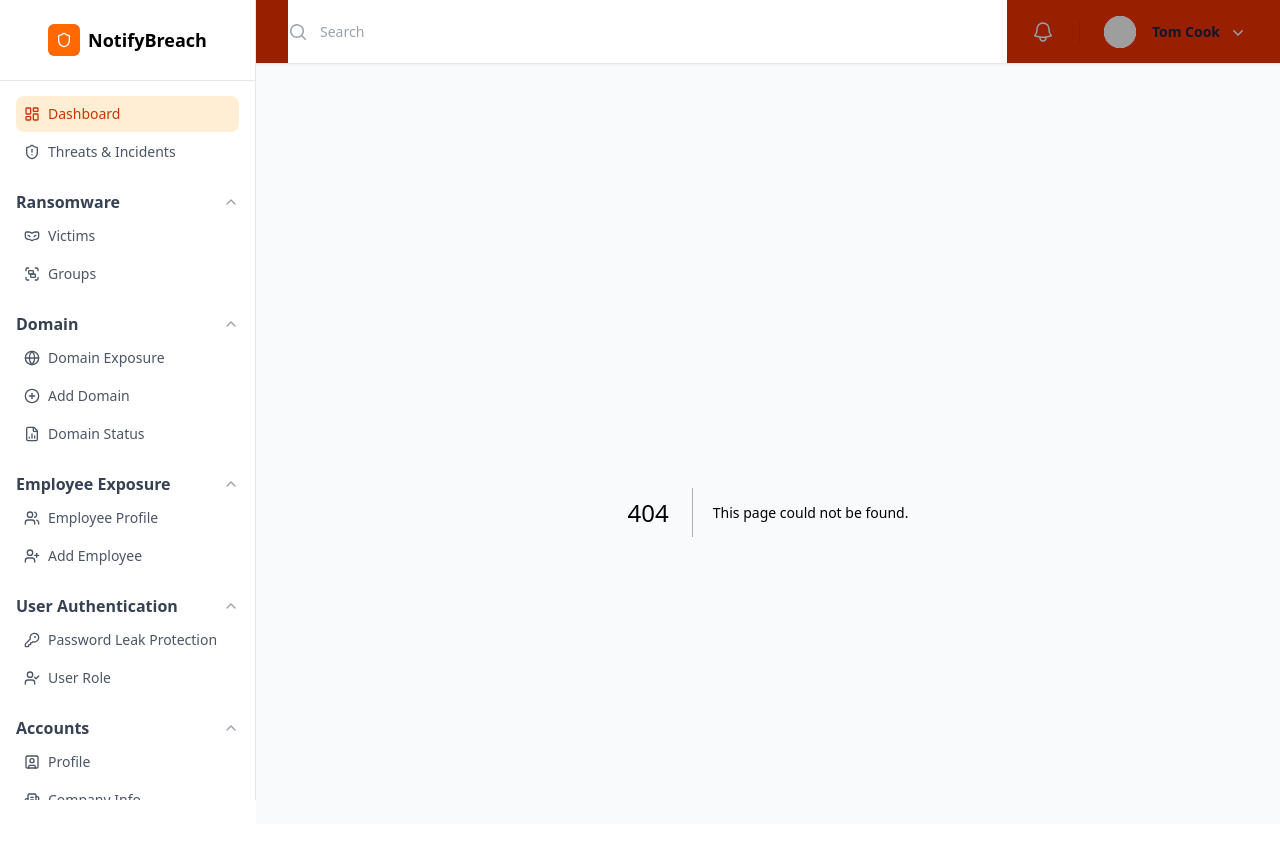
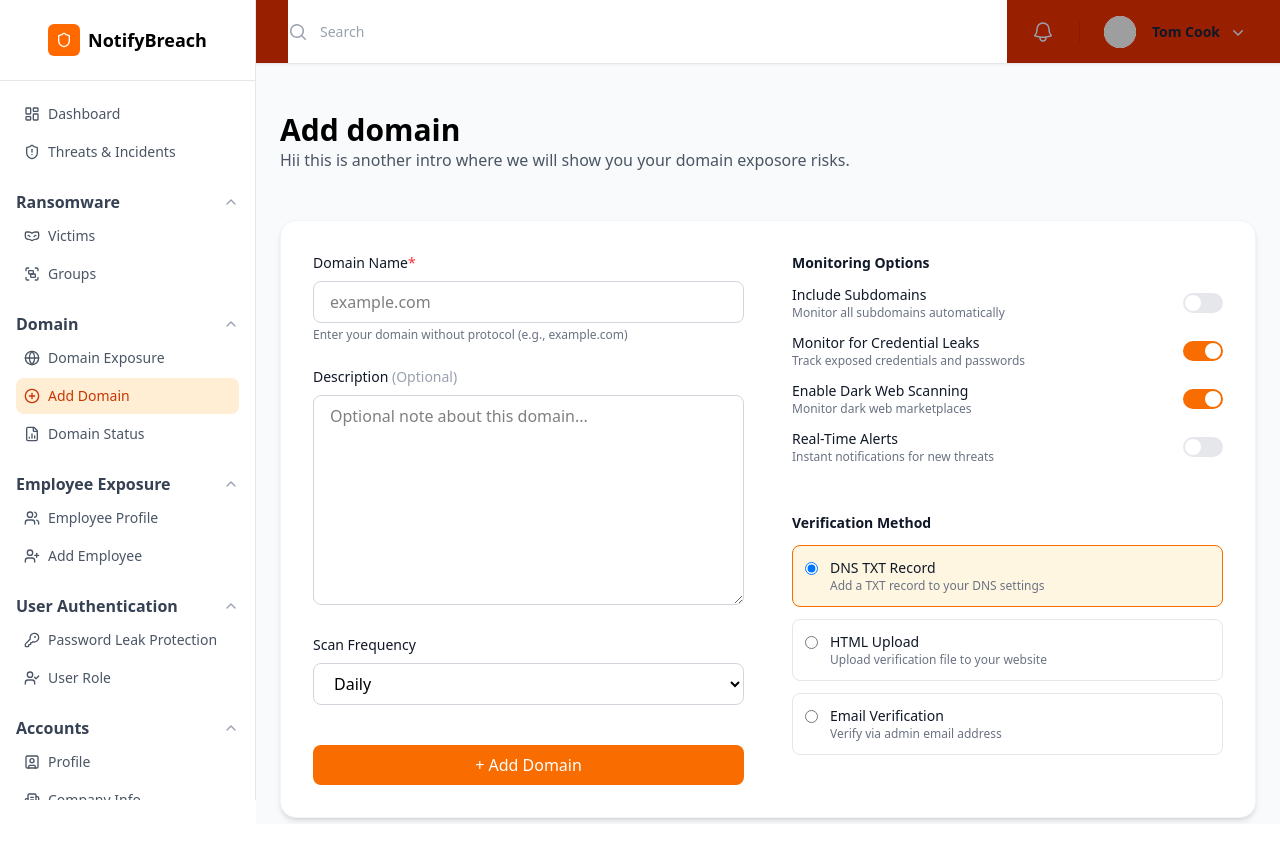
Before and after one commit to Kumarsj420/notify_dashboard, a Next.js app: page /add-domain in a window 1280 px wide. Before the commit this address had no page. Shown: the top 862 px of the page. After the commit the page ends 824 px from the top, so only its background shows below. Built offline with nearby package versions, Linux system fonts and the light colour scheme; grey boxes are pictures that could not be loaded.

Commit message:
sidebar updated, domain exposore page created

```diff
--- /dev/null
+++ b/app/add-domain/domain.tsx
@@ -0,0 +1,141 @@
+"use client";
+
+import { useState } from "react";
+import Title from "../components/Title";
+import Intro from "../components/Intro";
+import Card from "../components/Card";
+
+
+export default function Resume() {
+
+  return (
+    <>
+    <Title>Add domain</Title>
+    <Intro>Hii this is another intro where we will show you your domain exposore risks.</Intro>
+
+<Card>
+  <div className="flex gap-12">
+    <form className="space-y-6 flex-1">
+      {/* Domain Name */}
+      <div>
+        <label className="block text-sm font-medium text-sc-900 mb-2">
+          Domain Name<span className="text-red-500">*</span>
+        </label>
+        <input
+          type="text"
+          placeholder="example.com"
+          className="w-full border border-sc-300 rounded-lg px-4 py-2 focus:outline-none focus:ring-2 focus:ring-p-500"
+        />
+        <p className="text-xs text-sc-500 mt-1">
+          Enter your domain without protocol (e.g., example.com)
+        </p>
+      </div>
+
+      {/* Description */}
+      <div>
+        <label className="block text-sm font-medium text-sc-900 mb-2">
+          Description <span className="text-sc-400 text-sm">(Optional)</span>
+        </label>
+        <textarea
+          placeholder="Optional note about this domain..."
+          rows={8}
+          className="w-full border border-sc-300 rounded-lg px-4 py-2 focus:outline-none focus:ring-2 focus:ring-p-500"
+        ></textarea>
+      </div>
+
+      {/* Scan Frequency */}
+      <div>
+        <label className="block text-sm font-medium text-sc-900 mb-2">
+          Scan Frequency
+        </label>
+        <select className="w-full border border-sc-300 rounded-lg px-4 py-2 focus:outline-none focus:ring-2 focus:ring-p-500">
+          <option>Daily</option>
+          <option>Weekly</option>
+          <option>Monthly</option>
+        </select>
+      </div>
+
+      {/* Buttons */}
+      <div className="flex justify-between items-center pt-4">
+
+        <button
+          type="submit"
+          className="bg-p-500 hover:bg-p-600 text-white px-6 py-2 rounded-lg w-full font-medium"
+        >
+          + Add Domain
+        </button>
+      </div>
+    </form>
+
+    <div className="flex-1">
+      <div className="grid grid-cols-1 gap-12">
+        <div>
+          <h3 className="text-sm font-bold text-sc-900 mb-3">
+            Monitoring Options
+          </h3>
+          <div className="space-y-3">
+            {[
+              { label: "Include Subdomains", desc: "Monitor all subdomains automatically" },
+              { label: "Monitor for Credential Leaks", desc: "Track exposed credentials and passwords", default: true },
+              { label: "Enable Dark Web Scanning", desc: "Monitor dark web marketplaces", default: true },
+              { label: "Real-Time Alerts", desc: "Instant notifications for new threats" },
+            ].map((opt, i) => (
+              <div key={i} className="flex items-center justify-between">
+                <div>
+                  <p className="text-sm font-medium text-sc-900">{opt.label}</p>
+                  <p className="text-xs text-sc-500">{opt.desc}</p>
+                </div>
+                <label className="inline-flex items-center cursor-pointer">
+                  <input
+                    type="checkbox"
+                    defaultChecked={opt.default || false}
+                    className="sr-only peer"
+                  />
+                  <div className="w-10 h-5 bg-sc-200 peer-checked:bg-p-500 rounded-full relative after:content-[''] after:absolute after:w-4 after:h-4 after:bg-white after:rounded-full after:left-[2px] after:top-[2px] after:transition-all peer-checked:after:translate-x-5"></div>
+                </label>
+              </div>
+            ))}
+          </div>
+        </div>
+
+
+        <div>
+          <h3 className="text-sm font-bold text-sc-900 mb-3">
+            Verification Method
+          </h3>
+          <div className="space-y-3">
+            {[
+              { label: "DNS TXT Record", desc: "Add a TXT record to your DNS settings", selected: true },
+              { label: "HTML Upload", desc: "Upload verification file to your website" },
+              { label: "Email Verification", desc: "Verify via admin email address" },
+            ].map((method, i) => (
+              <label
+                key={i}
+                className={`block border rounded-lg p-3 cursor-pointer hover:border-p-500 transition ${
+                  method.selected ? "border-p-500 bg-p-50" : "border-sc-200"
+                }`}
+              >
+                <div className="flex items-start space-x-3">
+                  <input
+                    type="radio"
+                    name="verification"
+                    defaultChecked={method.selected || false}
+                    className="mt-1"
+                  />
+                  <div>
+                    <p className="text-sm font-medium text-sc-900">{method.label}</p>
+                    <p className="text-xs text-sc-500">{method.desc}</p>
+                  </div>
+                </div>
+              </label>
+            ))}
+          </div>
+        </div>
+      </div>
+    </div>
+  </div>
+</Card>
+
+    </>
+  );
+}
--- /dev/null
+++ b/app/add-domain/page.tsx
@@ -0,0 +1,16 @@
+import { Metadata } from "next";
+import Domain from "./domain";
+
+export const metadata: Metadata = {
+  title: "Domain exposore",
+  description:
+    "",
+};
+
+export default function ResumePage() {
+  return (
+    <div className="">
+      <Domain />
+    </div>
+  );
+}
--- a/app/components/Card.tsx
+++ b/app/components/Card.tsx
@@ -6,7 +6,7 @@ interface CardProps {
 
 const Card: React.FC<CardProps> = ({ children }) => {
   return (
-    <div className="bg-white rounded-2xl shadow-md p-8 border border-sc-100  hover:shadow-lg transition-all duration-300">
+    <div className="bg-white rounded-2xl shadow-md p-8 border border-sc-100  hover:shadow-lg transition-all duration-300 mt-12">
       {children}
     </div>
   );
--- a/app/components/Sidebar.tsx
+++ b/app/components/Sidebar.tsx
@@ -3,6 +3,9 @@
 import React, { useState } from 'react'
 import Link from 'next/link'
 import { motion, AnimatePresence } from 'framer-motion'
+import { usePathname } from 'next/navigation';
+
+
 import {
   Shield,
   ShieldAlert,
@@ -28,37 +31,37 @@ const sections = [
   {
     title: null,
     links: [
-      { name: 'Dashboard', href: '/', icon: LayoutDashboard, active: true },
-      { name: 'Threats & Incidents', href: '/', icon: ShieldAlert },
+      { name: 'Dashboard', href: '/dashboard', icon: LayoutDashboard, active: true },
+      { name: 'Threats & Incidents', href: '/threats-and-incidents', icon: ShieldAlert },
     ],
   },
   {
     title: 'Ransomware',
     links: [
-      { name: 'Victims', href: '/', icon: VenetianMask },
-      { name: 'Groups', href: '/', icon: Group },
+      { name: 'Victims', href: '/victims', icon: VenetianMask },
+      { name: 'Groups', href: '/groups', icon: Group },
     ],
   },
   {
     title: 'Domain',
     links: [
-      { name: 'Domain Exposure', href: '/', icon: Globe },
-      { name: 'Add Domain', href: '/', icon: CirclePlus },
-      { name: 'Domain Status', href: '/', icon: FileChartColumn },
+      { name: 'Domain Exposure', href: '/domain-exposore', icon: Globe },
+      { name: 'Add Domain', href: '/add-domain', icon: CirclePlus },
+      { name: 'Domain Status', href: '/domain-status', icon: FileChartColumn },
     ],
   },
   {
     title: 'Employee Exposure',
     links: [
-      { name: 'Employee Profile', href: '/', icon: Users },
-      { name: 'Add Employee', href: '/', icon: UserPlus },
+      { name: 'Employee Profile', href: '/employee-profile', icon: Users },
+      { name: 'Add Employee', href: '/add-employee', icon: UserPlus },
     ],
   },
   {
     title: 'User Authentication',
     links: [
-      { name: 'Password Leak Protection', href: '/', icon: KeyRound },
-      { name: 'User Role', href: '/', icon: UserCheck },
+      { name: 'Password Leak Protection', href: '/password-leak-protection', icon: KeyRound },
+      { name: 'User Role', href: '/user-role', icon: UserCheck },
     ],
   },
   {
@@ -85,6 +88,9 @@ export default function Sidebar() {
       [title || 'main']: !prev[title || 'main'],
     }))
   }
+
+  const pathname = usePathname();
+
 
   return (
     <div className="hidden lg:fixed lg:inset-y-0 lg:left-0 lg:z-50 lg:block lg:w-64 lg:overflow-y-auto bg-white lg:pb-4 border-r border-sc-200 px-4 no-scrollbar relative">
@@ -127,15 +133,16 @@ export default function Sidebar() {
                     <Link
                       key={j}
                       href={item.href}
-                      className={`flex items-center justify-start gap-2 rounded-lg p-2 text-sm ${
-                        item.active
-                          ? 'bg-orange-100 text-orange-700'
+                      className={`flex items-center justify-start gap-2 rounded-lg p-2 text-sm transition-colors ${
+                        pathname === item.href
+                          ? 'bg-orange-100 text-orange-700 font-medium'
                           : 'text-sc-600 hover:text-sc-800 hover:bg-sc-100'
                       }`}
                     >
                       <item.icon className="size-4" />
                       <span>{item.name}</span>
                     </Link>
+
                   ))}
                 </motion.div>
               )}
```
